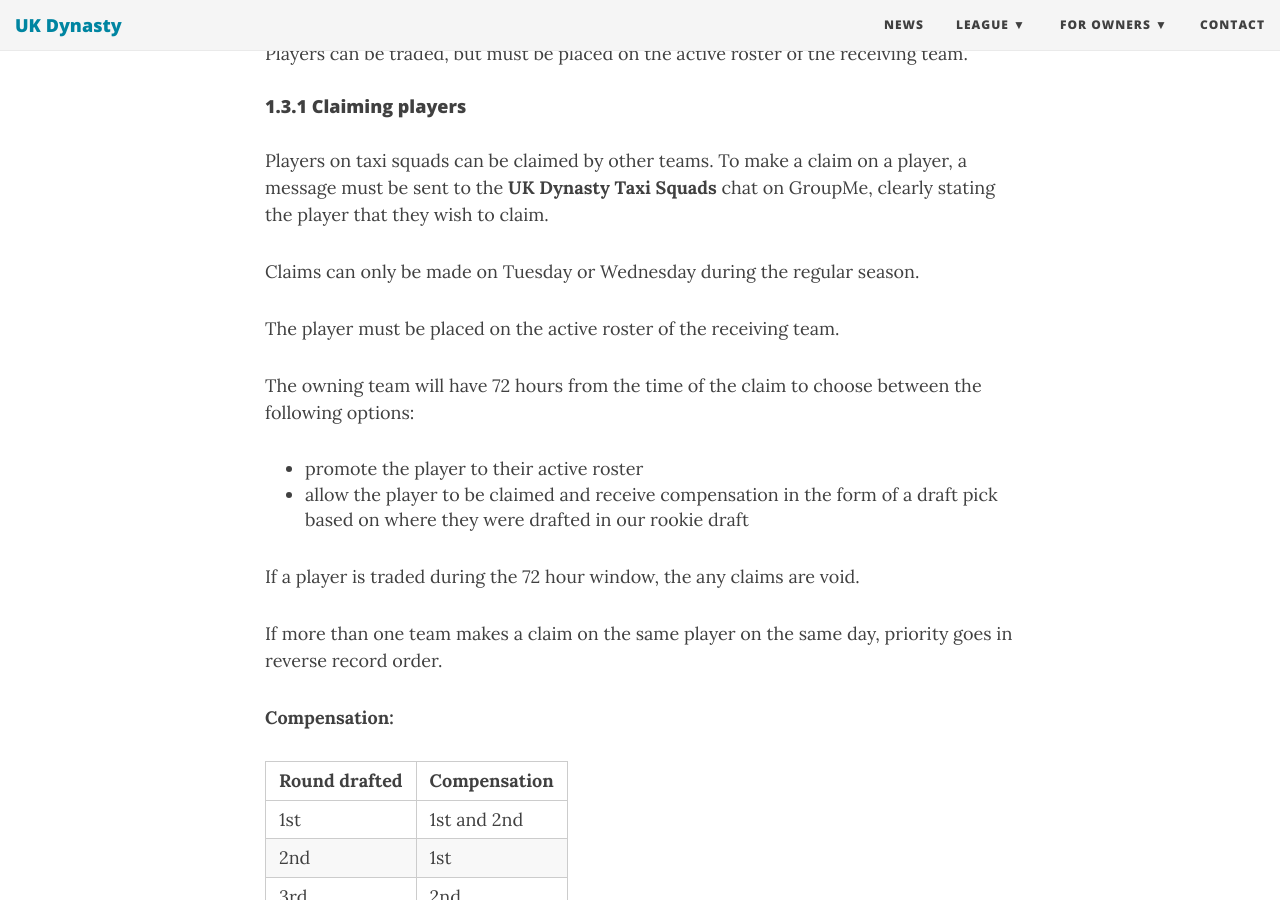
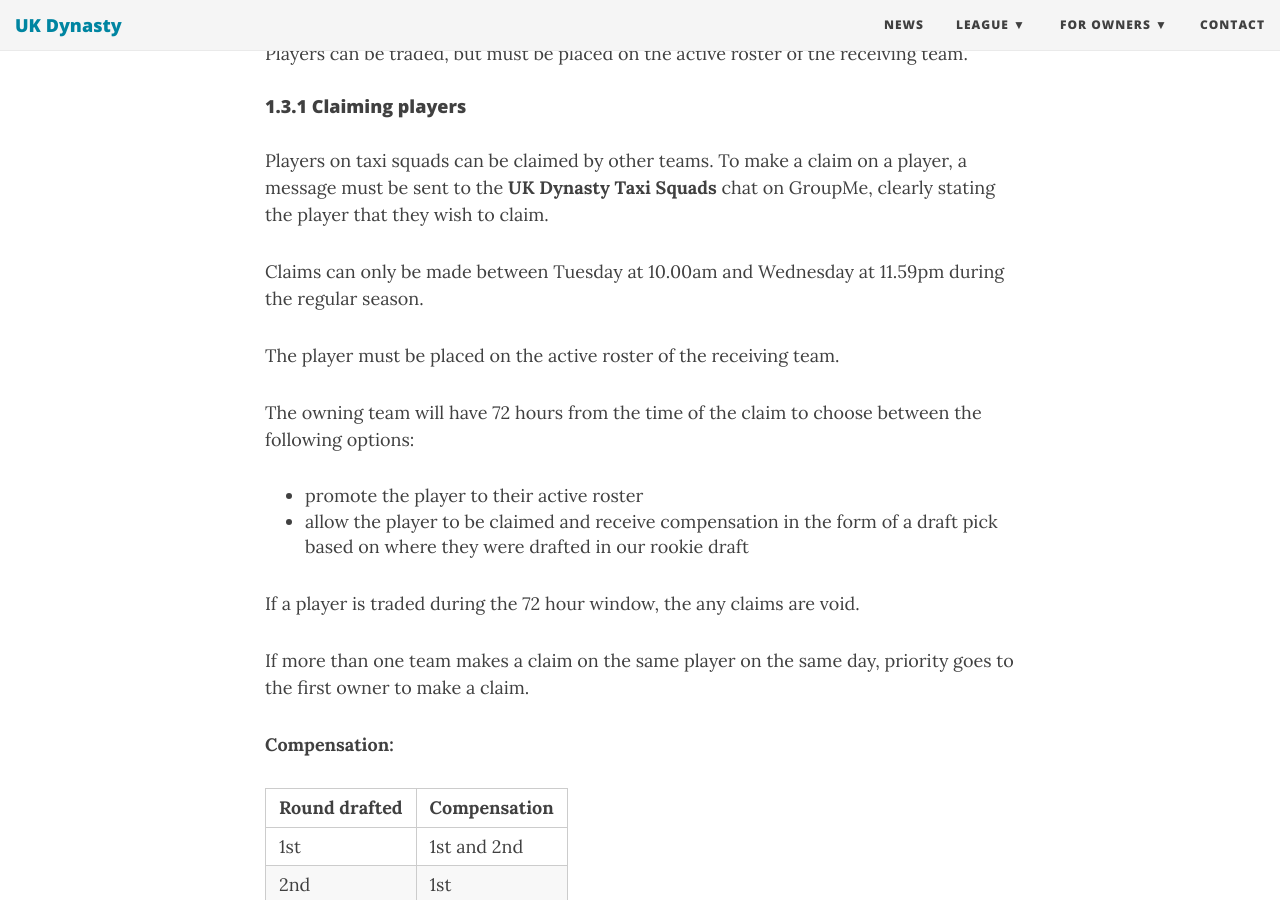
Before and after one commit to UKDynasty/ukdynasty.github.io, a Jekyll site: the page built from bylaws/index.md, in a window 1280 px wide and 900 px high, scrolled down 2540 px. Built offline with Jekyll 4.4.1, drawn with Linux system fonts in a browser that asks for light colours; nearby versions of some CDN libraries.

Commit message:
Update index.md

```diff
--- a/bylaws/index.md
+++ b/bylaws/index.md
@@ -67,7 +67,7 @@ Players can be traded, but must be placed on the active roster of the receiving
 
 Players on taxi squads can be claimed by other teams. To make a claim on a player, a message must be sent to the **UK Dynasty Taxi Squads** chat on GroupMe, clearly stating the player that they wish to claim.
 
-Claims can only be made on Tuesday or Wednesday during the regular season.
+Claims can only be made between Tuesday at 10.00am and Wednesday at 11.59pm during the regular season.
 
 The player must be placed on the active roster of the receiving team.
 
@@ -78,7 +78,7 @@ The owning team will have 72 hours from the time of the claim to choose between
 
 If a player is traded during the 72 hour window, the any claims are void.
 
-If more than one team makes a claim on the same player on the same day, priority goes in reverse record order.
+If more than one team makes a claim on the same player on the same day, priority goes to the first owner to make a claim.
 
 **Compensation:**
 
```
